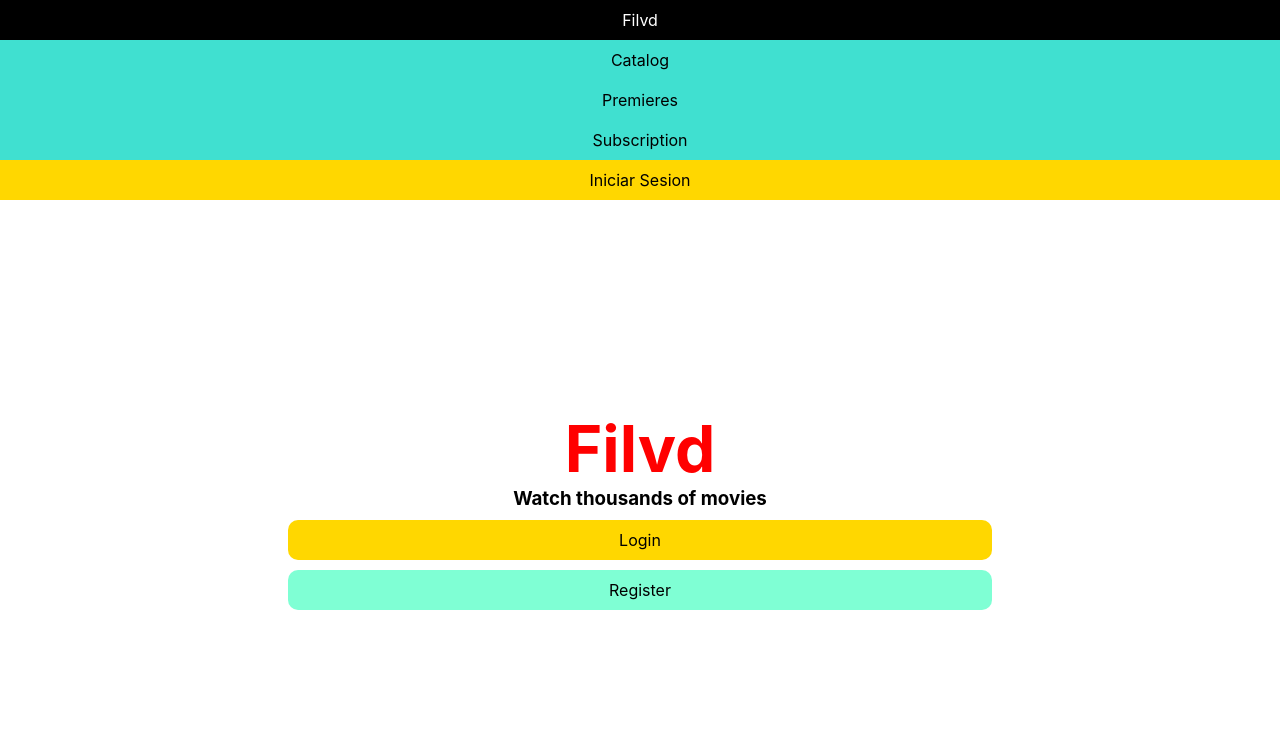
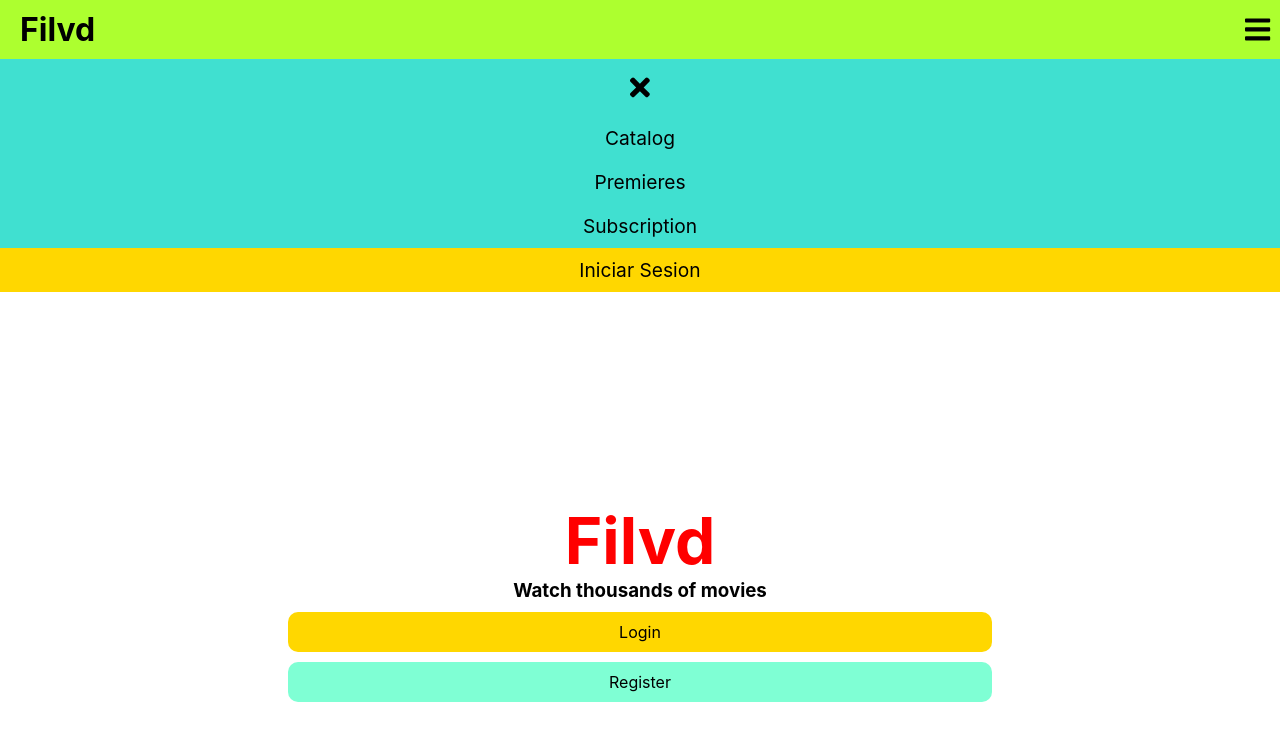
Before and after one commit to alxmcr/react-filvd, a React (Create React App) app: page / in a window 1280 px wide. Shown: the top 740 px of the page. Built offline with nearby package versions, Linux system fonts and the light colour scheme.

Commit message:
! Reorganizando los elementos, iconos y lista de opciones

```diff
--- a/src/components/AppHeader/AppHeader.css
+++ b/src/components/AppHeader/AppHeader.css
@@ -2,39 +2,51 @@ header {
     background-color: turquoise;
 }
 
-.header__brand{
+.header__icon {
+    font-size: 1.8rem;
+    text-align: right;
+}
+
+.header__icon--close {
     display: block;
+    text-align: right;
+    padding: 11px;
 }
 
 .header__list {
+    background-color: greenyellow;
+    align-items: center;
+    display: flex;
+    justify-content: space-between;
+    padding: 0 10px;
     list-style-type: none;
     list-style-position: inside;
 }
 
-.header__brand,
-.header__link {
-    padding: 10px;
+.header__brand, .header__icon, .header__link {
     text-align: center;
 }
 
 .header__link {
     display: block;
     color: black;
+    font-size: 1.2rem;
+    padding: 10px;
     text-decoration: none;
 }
 
-.header__link:hover {
+.header__icon:hover, .header__link:hover {
     background-color: black;
     color: white;
     cursor: pointer;
 }
 
 .header__link--brand{
-    background-color: purple;
-    color: white;
+    font-size: 2rem;
+    font-weight: bold;
 }
 
-.header__link--login{
+.header__link--login {
     background-color: gold;
     color: black;
 }
--- a/src/components/AppHeader/AppHeader.jsx
+++ b/src/components/AppHeader/AppHeader.jsx
@@ -1,13 +1,29 @@
 import React from 'react'
+import { FontAwesomeIcon } from '@fortawesome/react-fontawesome'
+import { faBars, faTimes } from '@fortawesome/free-solid-svg-icons'
 import './AppHeader.css'
 
 export default function AppHeader() {
     return <header>
-        <div className="header__logo">
-            <a href="/" className="header__link header__link--brand">Filvd</a>
-        </div>
         <nav className="header__nav">
             <ul className="header__list">
+                <li className="header__items">
+                    <a href="/" className="header__link header__link--brand">Filvd</a>
+                </li>
+                <li className="header__items">
+                    <i className="header__icon header__icon--menu">
+                        <FontAwesomeIcon icon={faBars} />
+                    </i>
+                </li>
+            </ul>
+        </nav>
+
+        <ul className="header__menu">
+            <li className="header__item">
+                <i className="header__icon header__icon--close">
+                    <FontAwesomeIcon icon={faTimes} />
+                </i>
+            </li>
             <li className="header__item">
                 <a href="/catalog" className="header__link">Catalog</a>
             </li>
@@ -21,6 +37,5 @@ export default function AppHeader() {
                 <a href="/login" className="header__link header__link--login">Iniciar Sesion</a>
             </li>
         </ul>
-        </nav>
     </header>
 }
```
Lines whose indentation alone changed are shown as unchanged.
